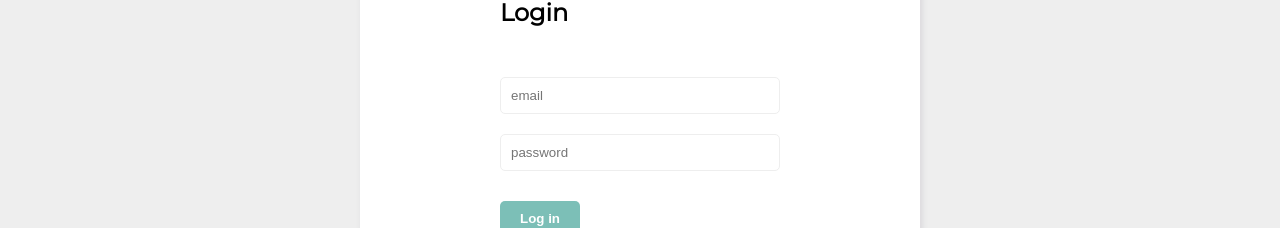
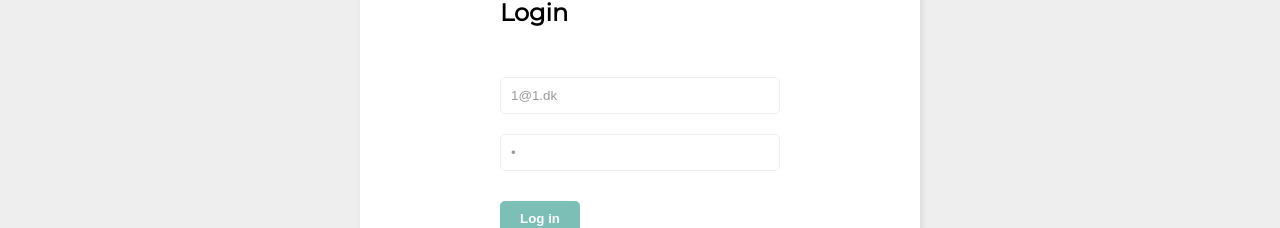
Before and after one commit to Hr-Boesen/video-support-react, a React (Create React App) app: page / in a window 1280 px wide. Shown: the part 214-442 px from the top of the page. Built offline with nearby package versions, Linux system fonts and the light colour scheme; a web font is replaced by a local one.

Commit message:
loop though videos works

```diff
--- a/package.json
+++ b/package.json
@@ -7,12 +7,14 @@
     "@testing-library/react": "^11.2.5",
     "@testing-library/user-event": "^12.8.3",
     "axios": "^0.21.1",
+    "date-fns": "^2.19.0",
     "react": "^17.0.1",
     "react-dom": "^17.0.1",
     "react-router-dom": "^5.2.0",
     "react-scripts": "4.0.3",
     "web-vitals": "^1.1.1"
   },
+  "proxy": "http://localhost:3001",
   "scripts": {
     "start": "react-scripts start",
     "build": "react-scripts build",
--- a/src/LoginForm.jsx
+++ b/src/LoginForm.jsx
@@ -3,8 +3,8 @@ import React, {useState} from 'react';
 function LoginForm(props){
 
 
-const [email, setEmail] = useState("");
-const [password, setPassword] = useState("");
+const [email, setEmail] = useState("1@1.dk");
+const [password, setPassword] = useState(1);
 
 function EnterSupportNinja(e){
   e.preventDefault();
@@ -14,14 +14,14 @@ function EnterSupportNinja(e){
 
     return (
         <form>
-        <input type="email" required placeholder="email"
+        <input type="email" required value= {email} placeholder="email"
         onChange = {
           (e)=>{
             setEmail(e.target.value)
           }
         }
         />
-        <input type="password" required placeholder="password"
+        <input type="password" required value= {password} placeholder="password"
         onChange = {
           (e)=>{
             setPassword(e.target.value)
--- a/src/Welcome.jsx
+++ b/src/Welcome.jsx
@@ -18,21 +18,20 @@ function App(){
   }
 
   const enterSupportNinja = (email, password) => {
-    axios.post("http://localhost:3001/api/user/login", {
+    axios.post("/api/user/login", {
       user_email: email,
       user_password: password
     }).then((response)=>{
 
-    const data =  response.data
+    const data = response.data
 
     if(data.loggedIn === true){
+
        history.push("/Home");
        console.log("logged in")
     }else{
        setError(data)
     }
-
-
 
   })
   }
@@ -40,7 +39,7 @@ function App(){
 
   const signUpSupportNinja = (company, email, password) => {
 
-    axios.post("http://localhost:3001/api/signUp/post", {
+    axios.post("/api/signUp/post", {
       user_email: email,
       user_password: password,
       customer_name: company,
--- a/src/pages/Home.jsx
+++ b/src/pages/Home.jsx
@@ -1,9 +1,41 @@
-import React from 'react'
+import axios from "axios";
+import React, {useState} from 'react';
+//import { getTime } from 'date-fns'
+
 
 function Home() {
+
+const [videos, setVideos] = useState([])
+
+
+    const getVideos = () => {
+
+        axios.get("/api/video", {withCredentials:true
+        }).then((response)=>{
+
+            setVideos(response.data);
+
+    })
+}
+
+
+
+
+
+getVideos();
+
+
     return(
         <div>
         <h1> Home </h1>
+        {videos.map((video, index) =>
+            <div key={index}>
+            <h3 >{video.timestamp}</h3>
+            <video width="160" height="120" controls>
+            <source src={"http://" + video.video_url}/>
+            </video>
+            </div>
+           )}
         </div>
     )
 }
```
Also changed, not shown: 1 other file (tests, documents, lock files or other folders).
